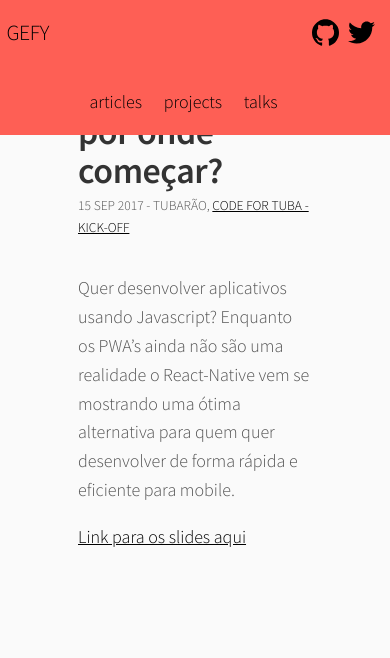
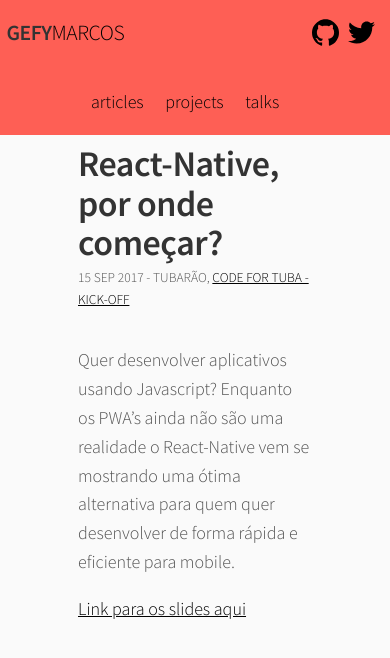
Before and after one commit to gefymarcos/gefymarcos.github.io, a Jekyll site: the page built from _posts/2017-09-15-react-native-por-onde-comecar.md, in a window 390 px wide. Shown: the top 658 px of the page. Built offline with Jekyll 4.4.1, drawn with Linux system fonts in a browser that asks for light colours.

Commit message:
menu layout fixed

```diff
--- a/_layouts/default.html
+++ b/_layouts/default.html
@@ -28,7 +28,7 @@
     <div>
       <header class="masthead logo-name">
         <h1 class="masthead-title">
-          <a href="{{ site.baseurl }}/">{{ site.title }}</a>
+          <a href="{{ site.baseurl }}/"><strong>Gefy</strong>Marcos</a>
         </h1>
         <nav class="masthead-nav">
           {% for item in site.pages %}
--- a/css/main.scss
+++ b/css/main.scss
@@ -471,10 +471,10 @@
     right: 43vw;
     top: 16px;
 
-    @media (max-width: 450px) {
+    @media (max-width: 650px) {
       padding: 4em 0 0 0;
       position: relative;
-      right: 2em;
+      right: 4em;
     }
 
     a {
@@ -581,9 +581,12 @@
   flex-direction: column;
   margin-left: 20vw;
   max-width: 60vw;
-
 }
-
+@media (max-width: 650px) {
+  .container {
+    padding: 8em 0 0 0;
+  }
+}
 .link-talks {
   text-decoration: underline;
 }
```
